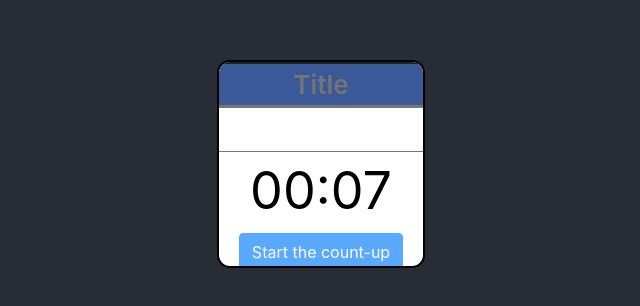
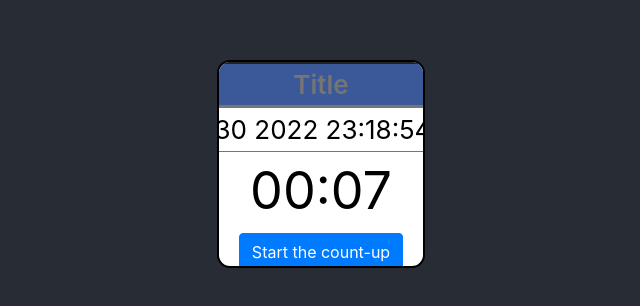
Before and after one commit to sp2cd/timekeeper, a React (Create React App) app: page / in a window 1280 px wide. Shown: the part 236-542 px from the top of the page, without its empty margins (319-959 px from the left). Built offline with nearby package versions, Linux system fonts and the light colour scheme.

Commit message:
Update time setting

```diff
--- a/src/components/TimeKeeper/TimeKeeper.tsx
+++ b/src/components/TimeKeeper/TimeKeeper.tsx
@@ -14,7 +14,6 @@ export function TimeKeeper({ startCountingFromThisDate, ...props }: TimeKeeperPr
         };
     }, []);
 
-    // TODO - almost there...
     const formatTime = (secs: number) => {
         let hours = Math.floor(secs / 3600);
         let minutes = Math.floor(secs / 60) % 60;
--- a/src/components/TimeSquareForm/TimeSquareForm.tsx
+++ b/src/components/TimeSquareForm/TimeSquareForm.tsx
@@ -49,7 +49,7 @@ export function TimeSquareForm({ ...props }: TimeSquareFormProps) {
     return (
         <>
             <Formik
-                initialValues={{ name: '', startTime: '', elapsedTime: '' } as TimeSquareFormValues}
+                initialValues={{ name: '', startTime: new Date().toString(), elapsedTime: '' } as TimeSquareFormValues}
                 onSubmit={formikOnSubmit}
                 validate={formikValidate}
                 validateOnChange
```
Also changed, not shown: src/components/StartTimeField/StartTimeField.tsx (+12 -1 lines).
